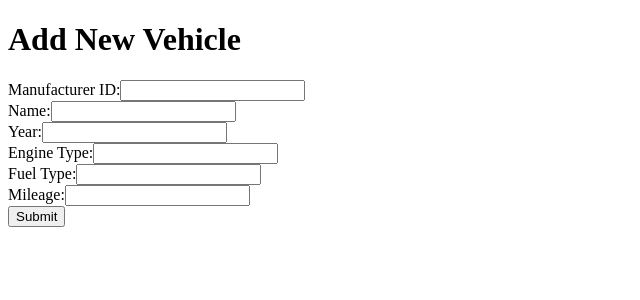
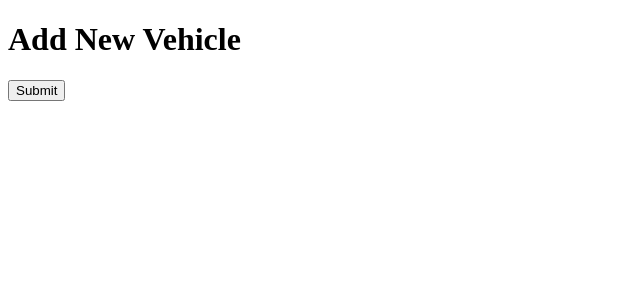
Before and after one commit to fez2013/onlyimports, a Next.js app: page /form in a window 1280 px wide. Shown: the top 300 px of the page, without its empty margins (0-640 px from the left). Built offline with nearby package versions, Linux system fonts and the light colour scheme.

Commit message:
Update form.tsx

```diff
--- a/src/pages/form.tsx
+++ b/src/pages/form.tsx
@@ -1,5 +1,4 @@
 import { useState } from 'react';
-import { query } from '../lib/db.js';
 
 const NewVehicleForm = () => {
   const [manufacturerId, setManufacturerId] = useState('');
@@ -22,12 +21,15 @@ const NewVehicleForm = () => {
     };
 
     try {
-      // Send the form data to the backend API to save to the database
-      await query({
-        query: 'INSERT INTO Inventory (ManufacturerID, Name, Year, EngineType, FuelType, Mileage) VALUES (?, ?, ?, ?, ?, ?)',
-        values: [manufacturerId, name, year, engineType, fuelType, mileage],
+      const response = await fetch('/api/addVehicle', {
+        method: 'POST',
+        headers: {
+          'Content-Type': 'application/json',
+        },
+        body: JSON.stringify(formData),
       });
 
+      if (response.ok) {
         // If successful, reset the form fields
         setManufacturerId('');
         setName('');
@@ -38,8 +40,13 @@ const NewVehicleForm = () => {
 
         // Display success message to user
         alert('Vehicle added successfully!');
+      } else {
+        // Handle error
+        console.error('Failed to add vehicle:', response.statusText);
+        alert('Failed to add vehicle. Please try again.');
+      }
     } catch (error) {
-      // Handle any errors
+      // Handle any network errors
       console.error('Error adding vehicle:', error.message);
       alert('Failed to add vehicle. Please try again.');
     }
@@ -49,30 +56,7 @@ const NewVehicleForm = () => {
     <div>
       <h1>Add New Vehicle</h1>
       <form onSubmit={handleSubmit}>
-        <div>
-          <label>Manufacturer ID:</label>
-          <input type="text" value={manufacturerId} onChange={(e) => setManufacturerId(e.target.value)} />
-        </div>
-        <div>
-          <label>Name:</label>
-          <input type="text" value={name} onChange={(e) => setName(e.target.value)} />
-        </div>
-        <div>
-          <label>Year:</label>
-          <input type="text" value={year} onChange={(e) => setYear(e.target.value)} />
-        </div>
-        <div>
-          <label>Engine Type:</label>
-          <input type="text" value={engineType} onChange={(e) => setEngineType(e.target.value)} />
-        </div>
-        <div>
-          <label>Fuel Type:</label>
-          <input type="text" value={fuelType} onChange={(e) => setFuelType(e.target.value)} />
-        </div>
-        <div>
-          <label>Mileage:</label>
-          <input type="text" value={mileage} onChange={(e) => setMileage(e.target.value)} />
-        </div>
+        {/* Your form fields */}
         <button type="submit">Submit</button>
       </form>
     </div>
```
Lines whose indentation alone changed are shown as unchanged.
